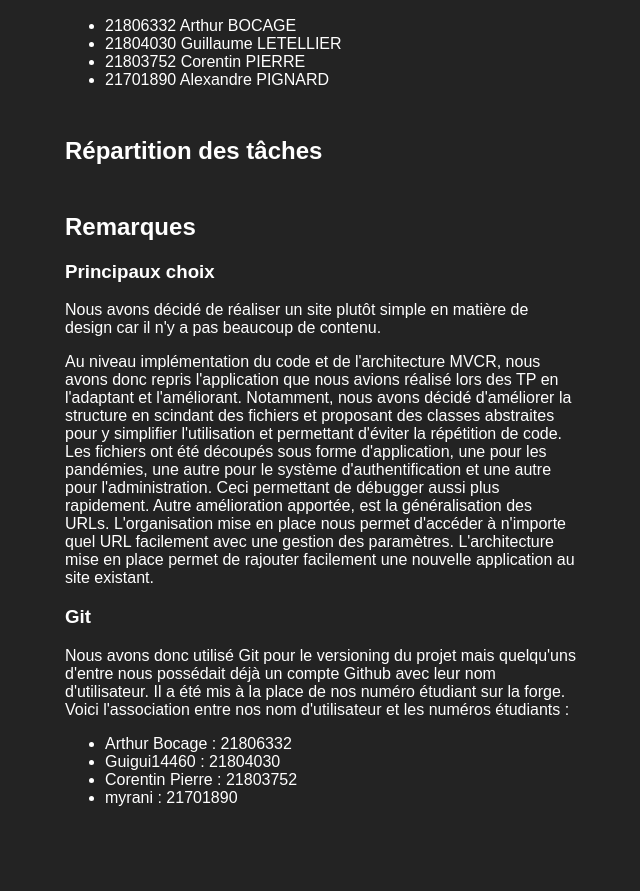
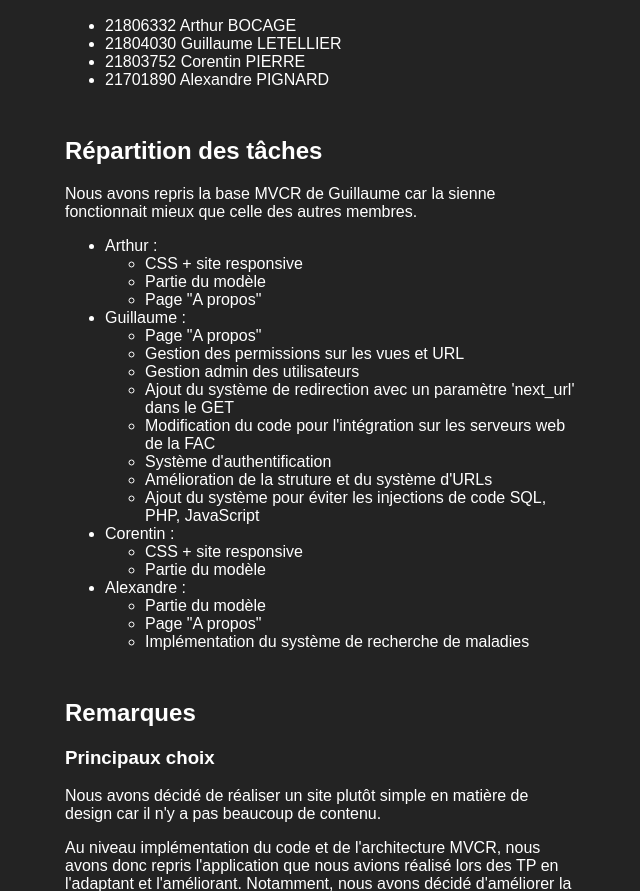
Before and after one commit to Guigui14460/pandemics-site, a PHP site: page /index.php/about in a window 1280 px wide. Shown: the part 538-1429 px from the top of the page, without its empty margins (319-959 px from the left). Before the commit the page ends 1344 px from the top, so only its background shows below. Run offline with PHP 8.4, Linux system fonts and the light colour scheme.

Commit message:
Ajout de la répartition des tâches

```diff
--- a/src/view/GeneralView.php
+++ b/src/view/GeneralView.php
@@ -32,7 +32,12 @@ class GeneralView extends AbstractView
         $this->content .= "<li>21803752 Corentin PIERRE</li>";
         $this->content .= "<li>21701890 Alexandre PIGNARD</li></ul>";
 
-        $this->content .= "<h2>Répartition des tâches</h2>";
+        $this->content .= "<h2>Répartition des tâches</h2><p>Nous avons repris la base MVCR de Guillaume car la sienne fonctionnait mieux que celle des autres membres.</p><ul>";
+        $this->content .= "<li>Arthur : <ul><li>CSS + site responsive</li><li>Partie du modèle</li><li>Page \"A propos\"</li></ul></li>";
+        $this->content .= "<li>Guillaume : <ul><li>Page \"A propos\"</li><li>Gestion des permissions sur les vues et URL</li><li>Gestion admin des utilisateurs</li><li>Ajout du système de redirection avec un paramètre 'next_url' dans le GET</li><li>Modification du code pour l'intégration sur les serveurs web de la FAC</li><li>Système d'authentification</li><li>Amélioration de la struture et du système d'URLs</li><li>Ajout du système pour éviter les injections de code SQL, PHP, JavaScript</li></ul></li>";
+        $this->content .= "<li>Corentin : <ul><li>CSS + site responsive</li><li>Partie du modèle</li></ul></li>";
+        $this->content .= "<li>Alexandre : <ul><li>Partie du modèle</li><li>Page \"A propos\"</li><li>Implémentation du système de recherche de maladies</li></ul></li>";
+        $this->content .= "</ul>";
 
         $this->content .= "<h2>Remarques</h2>";
         $this->content .= "<h3>Principaux choix</h3>";
```
